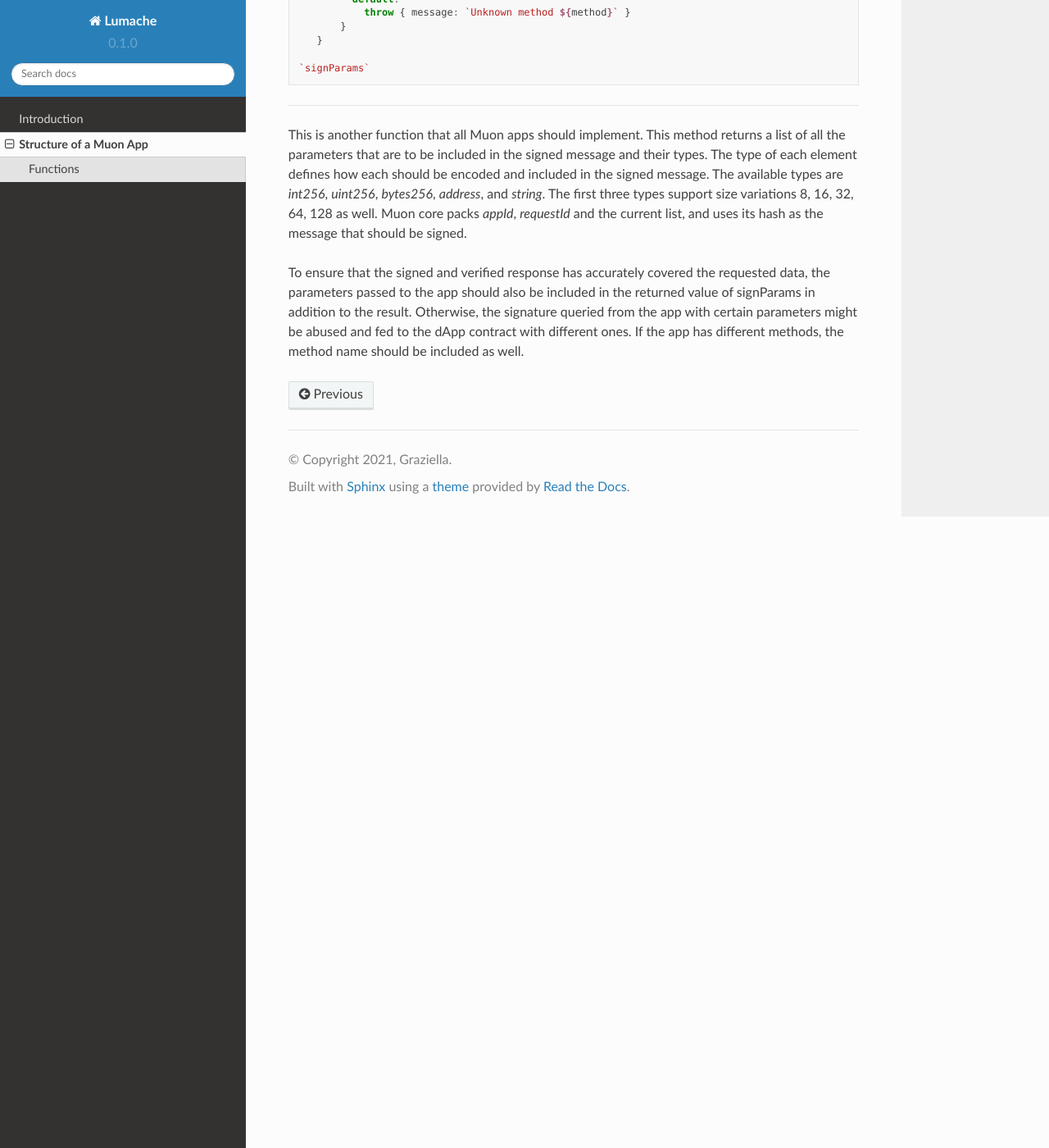
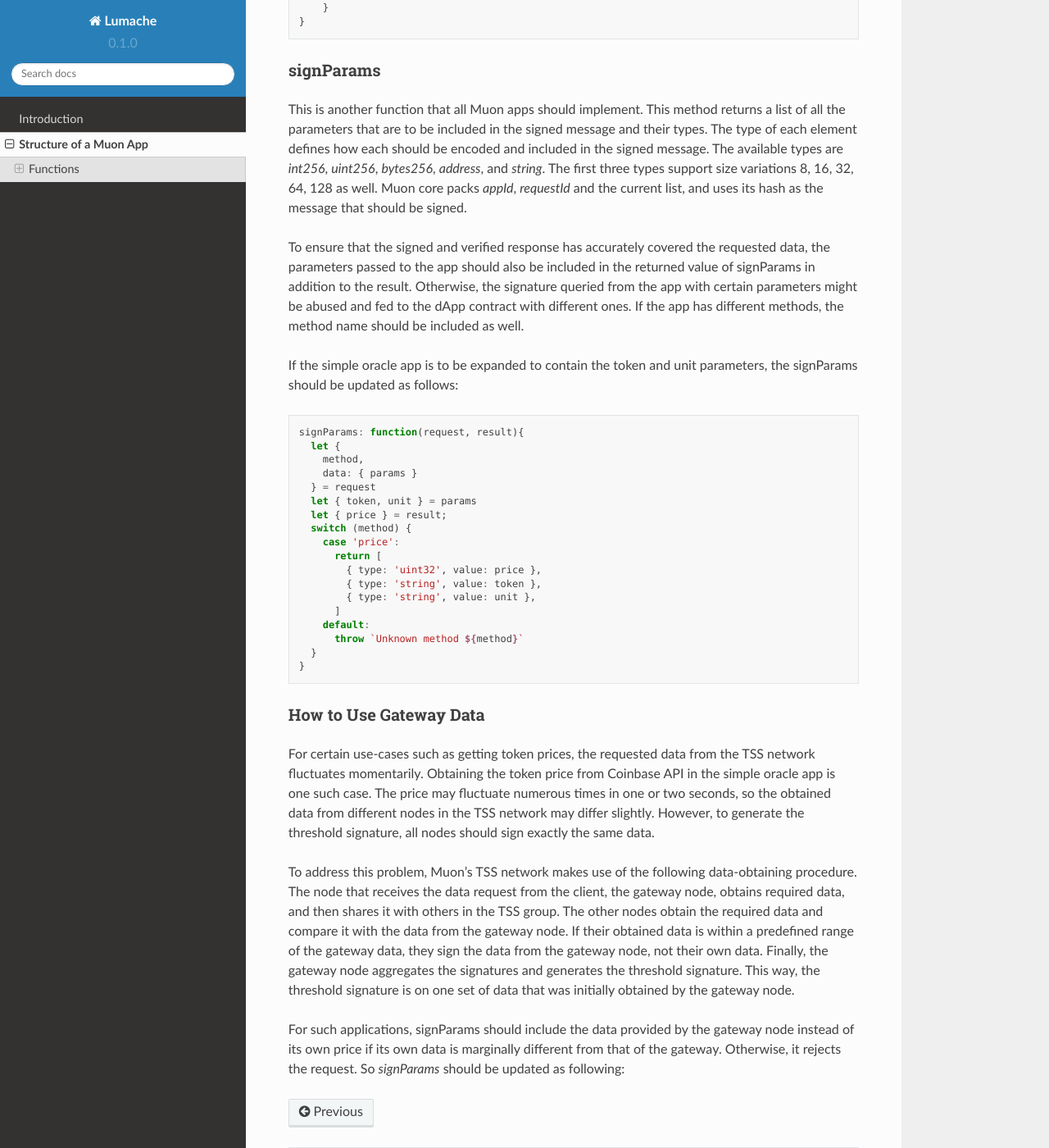
Before and after one commit to abramsymons/rtd-muon, a Sphinx documentation site: the page built from docs/source/structure.rst, in a window 1280 px wide and 1400 px high, scrolled down 1148 px. Shown: the whole window at 82% size. Built offline with Sphinx 7.4.7 and the Read the Docs theme 2.0.0, drawn with Linux system fonts in a browser that asks for light colours.

Commit message:
Update structure.rst

```diff
--- a/docs/source/structure.rst
+++ b/docs/source/structure.rst
@@ -4,7 +4,7 @@
 Functions
 =========
 
- `onRequest`
+onRequest
 ----------
 
 It is the most important function that every app should implement. This function receives the request as an argument, fetches required data from external sources, does any necessary processing and returns any data needed to be fed to the smart contract. `request` has different attributes.
@@ -49,7 +49,7 @@
         }
     }
 
- `signParams`
+signParams
 ------------
 
 This is another function that all Muon apps should implement. This method returns a list of all the parameters that are to be included in the signed message and their types. The type of each element defines how each should be encoded and included in the signed message. The available types are `int256`, `uint256`, `bytes256`, `address`, and `string`. The first three types support size variations 8, 16, 32, 64, 128 as well. Muon core packs `appId`, `requestId` and the current list, and uses its hash as the message that should be signed.
@@ -57,3 +57,35 @@
 .. warning::
 
 To ensure that the signed and verified response has accurately covered the requested data, the parameters passed to the app should also be included in the returned value of signParams in addition to the result. Otherwise, the signature queried from the app with certain parameters might be abused and fed to the dApp contract with different ones. If the app has different methods, the method name should be included as well.
+
+If the simple oracle app is to be expanded to contain the token and unit parameters, the signParams should be updated as follows:
+
+.. code-block:: javascript
+
+    signParams: function(request, result){
+      let {
+        method,
+        data: { params }
+      } = request
+      let { token, unit } = params
+      let { price } = result;
+      switch (method) {
+        case 'price':
+          return [
+            { type: 'uint32', value: price },
+            { type: 'string', value: token },
+            { type: 'string', value: unit },
+          ]
+        default:
+          throw `Unknown method ${method}`
+      }
+    }
+
+How to Use Gateway Data
+-----------------------
+
+For certain use-cases such as getting token prices, the requested data from the TSS network fluctuates momentarily. Obtaining the token price from Coinbase API in the simple oracle app is one such case. The price may fluctuate numerous times in one or two seconds, so the obtained data from different nodes in the TSS network may differ slightly. However, to generate the threshold signature, all nodes should sign exactly the same data.
+
+To address this problem, Muon’s TSS network makes use of the following data-obtaining procedure. The node that receives the data request from the client, the gateway node, obtains required data, and then shares it with others in the TSS group. The other nodes obtain the required data and compare it with the data from the gateway node. If their obtained data is within a predefined range of the gateway data, they sign the data from the gateway node, not their own data. Finally, the gateway node aggregates the signatures and generates the threshold signature. This way, the threshold signature is on one set of data that was initially obtained by the gateway node.
+
+For such applications, signParams should include the data provided by the gateway node instead of its own price if its own data is marginally different from that of the gateway. Otherwise, it rejects the request. So `signParams` should be updated as following:
```
